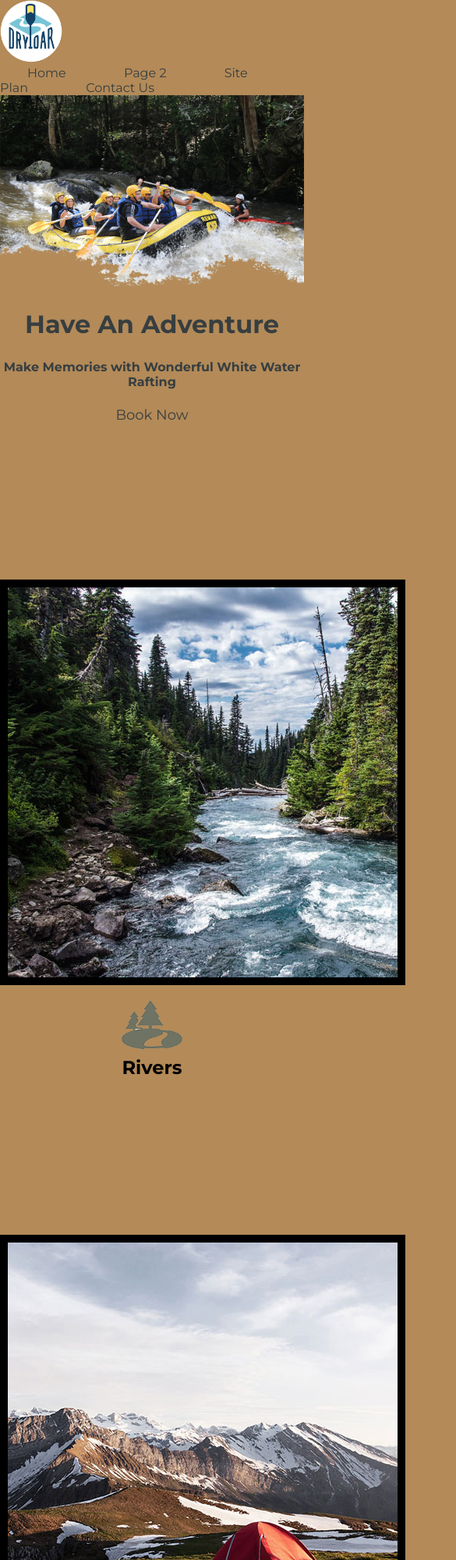
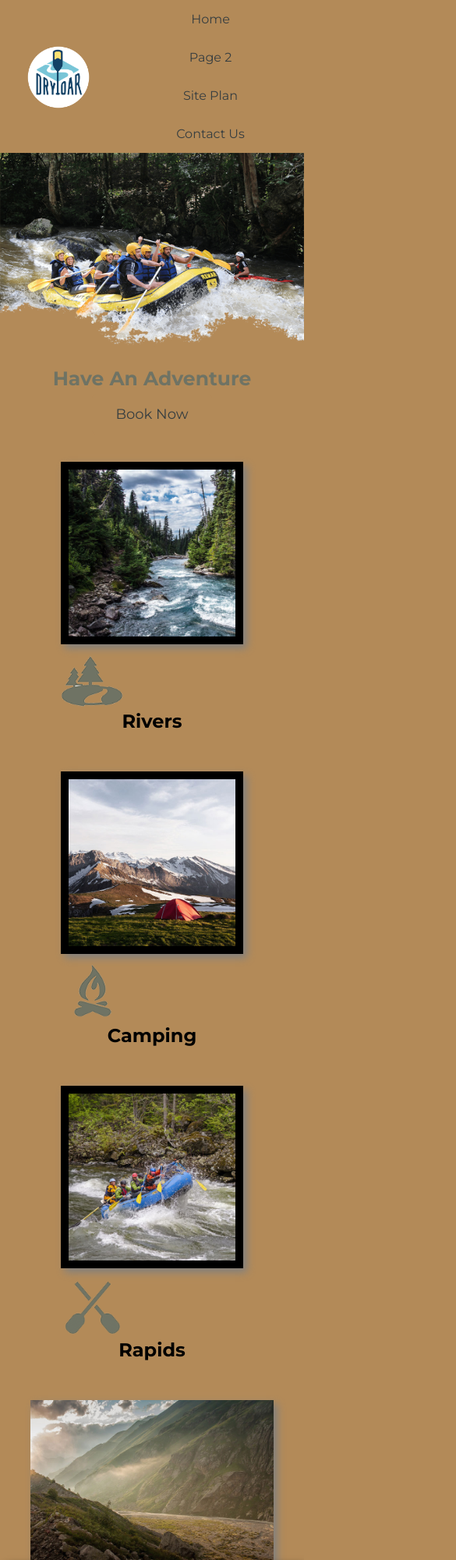
Before and after one commit to sierrambond/wdd130, a plain HTML site: page wwr/index.html in a window 390 px wide. Shown: the top 2000 px of the page at 78% size, 585 px wide, since content can reach past the window. Drawn offline with Linux system fonts and the light colour scheme; a web font is replaced by a local one.

Commit message:
Added the grid and more CSS

```diff
--- a/wwr/styles/style.css
+++ b/wwr/styles/style.css
@@ -4,47 +4,45 @@ div {
     max-width: 1600px;
     margin: 0 auto;
 }
-
 nav a {
     text-align: center;
     color: #373E40;
     text-decoration: none;
     padding: 35px;
 }
-
 #hero-msg h1, #hero-msg h4 {
     text-align: center;
+    color: white;
 }
-
 .button-box {
     text-align: center;
 }
-
 main section {
     text-align: center;
+    display: grid;
+    grid-template-columns: 10 1fr;
 }
-
 #background {
     height: 725px;
     background-color: #B38A58;
+    grid-column: 1/11;
+    grid-row: 4/9;
 }
-
 body {
     background-color: #B38A58;
     font-family: "Montserrat", "Playfair Display", sans-serif;
     padding: 0;
     margin: 0;
 }
-
 header {
     background-color: #B38A58;
+    display: grid;
+    grid-template-columns: 150px auto;
 }
-
 nav a:hover {
     background-color: #B38A58;
     color: #373E40;
 }
-
 .book, .join {
     background-color: #B38A58;
     color: #373E40;
@@ -54,97 +52,175 @@ nav a:hover {
     margin-top: 50px;
     border-radius: 5px;
 }
-
 .book:hover, .join:hover {
     background-color: #B38A58;
     color: #373E40;
 }
-
 .msg {
     background-color: #B38A58;
     line-height: 1.5em;
     padding: 35px;
+    grid-column: 2/7;
+    grid-row: 5/8;
+    box-shadow: 5px 5px 10px;
 }
-
 footer {
     background-color: #B38A58;
     color: #373E40;
     padding: 25px 50px;
     margin-top: 200px;
+    display: flex;
+    justify-content: space-around;
+    align-items: center;
 }
-
 .home-title {
     color: #373E40;
     font-family: "Montserrat", "Playfair Display", sans-serif;
     font-size: 2em;
     margin-top: 10px;
 }
-
 h4 {
     color: #373E40;
 }
-
 .msg h2 {
     color: #373E40;
     font-family: "Montserrat", "Playfair Display", sans-serif;
 }
-
 .msg p {
     color: #373E40;
     font-size: 0.8em;
     padding-bottom: 15px;
 }
-
 footer a {
     color: #373E40;
     text-decoration: none;
 }
-
 footer a:hover {
     color: #373E40;
 }
-
 .logo {
     width: 80px;
 }
-
 .icon {
     width: 80px;
     padding-top: 10px;
 }
-
 #hero-img {
     width: 100%;
 }
-
 footer p {
     font-size: 1.2em;
 }
-
 footer p a:hover {
     text-decoration: underline;
 }
-
 h2 {
     margin: 0;
 }
-
 #logo_link {
     padding-top: 5px;
+    justify-self: center;
+    align-self: center;
 }
-
 footer .social img {
     padding-top: 15px;
 }
-
 .rivers-card, .camping-card, .rapids-card {
     margin: 200px 0;
 }
-
 .card-img {
     border: 10px solid black;
+    transition: transform 0.5s;
+    box-shadow: 5px 5px 10px gray;
 }
-
 main section img {
     box-sizing: border-box;
 }
+nav {
+    display: flex;
+    justify-content: space-around;
+}
+#hero {
+    display: grid;
+    grid-template-columns: 1fr 3fr 1fr;
+    margin-top: -100px;
+}
+#hero-box {
+    grid-column: 1/4;
+    grid-row: 1/3;
+    z-index: -1;
+}
+#hero-msg {
+    grid-column: 2/3;
+    grid-row: 1/2;
+    margin-top: 100px;
+}
+.card-img, .mountains {
+    width: 100%
+}
+.rivers-card {
+    grid-column: 2/4;
+    grid-row: 2/3;
+}
+.camping-card {
+    grid-column: 5/7;
+    grid-row: 2/3;
+}
+.rapids-card {
+    grid-column: 8/10;
+    grid-row: 2/3;
+}
+.mountains {
+    grid-column: 2/7;
+    grid-row: 5/8;
+    width: 100%;
+    box-shadow: 5px 5px 10px gray;
+}
+.card-img:hover {
+    opacity: 0.6;
+    transform: scale(1.1);
+}
+
+@media screen and (max-width: 900px) {
+    #hero, .home-grid {
+        display: block;
+        height: auto;
+    }
+    nav, footer {
+        flex-direction: column;
+    }
+    nav a {
+        display: block;
+        padding: 15px;
+    }
+    #hero {
+        margin-top: 0;
+    }
+    #hero-msg {
+        margin-top: 0;
+    }
+    #hero-msg h4 {
+        display: none;
+    }
+    #hero-msg h1 {
+        color: #6f7364;
+    }
+    .home-title {
+        font-size: 25px;
+    }
+    .rivers-card, .camping-card, .rapids-card {
+        margin: 50px auto;
+        width: 60%;
+    }
+    #background {
+        display: none;
+    }
+    .mountains, .msg {
+        width: 80%;
+        display: block;
+        margin: 0 auto;
+    }
+    footer {
+        margin-top: 25px;
+    }
+}
```
Also changed, not shown: wwr/index.html (+1 -1 lines).
